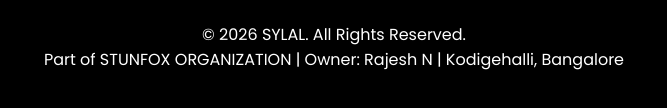
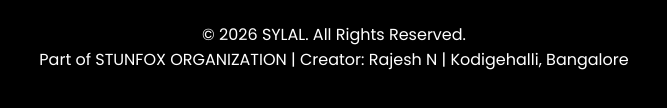
Before and after one commit to rajeshn24/sylal, a plain HTML site: page index.html in a window 1280 px wide. Shown: the part 3029-3137 px from the top of the page, 306-973 px from the left. Drawn offline with Linux system fonts and the light colour scheme.

Commit message:
Update index.html

```diff
--- a/index.html
+++ b/index.html
@@ -153,7 +153,7 @@
 <p>Women's Luxury Fashion & Accessories</p>
 <br>
 <p>© 2026 SYLAL. All Rights Reserved.</p>
-<p>Part of STUNFOX ORGANIZATION | Owner: Rajesh N | Kodigehalli, Bangalore</p>
+<p>Part of STUNFOX ORGANIZATION | Creator: Rajesh N | Kodigehalli, Bangalore</p>
 </footer>
 
 </body>
```
